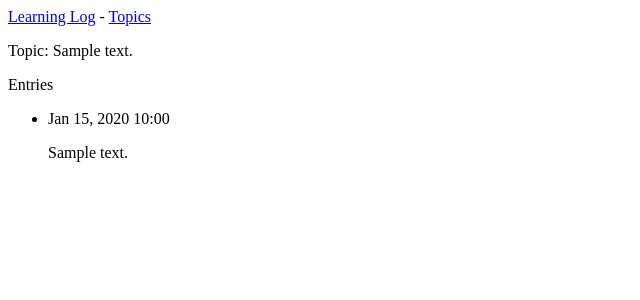
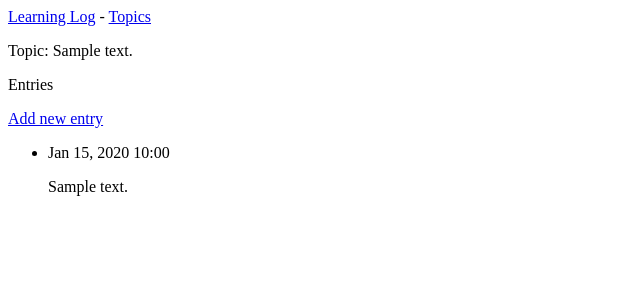
Before and after one commit to Wruthless/learning-log-python, a Django app: page /topics/1/ in a window 1280 px wide. Shown: the top 300 px of the page, without its empty margins (0-640 px from the left). Run offline with Django 4.2, Linux system fonts and the light colour scheme; tables that the repository leaves empty hold one stand-in row (values such as "Sample post").

Commit message:
Added functionality to add new entries to topics.

```diff
--- a/learning_logs/learning_logs/templates/topic.html
+++ b/learning_logs/learning_logs/templates/topic.html
@@ -5,6 +5,9 @@
 <p>Topic: {{ topic }}</p>
 
 <p>Entries</p>
+<p>
+    <a href="{% url 'learning_logs:new_entry' topic.id %}">Add new entry</a>
+</p>
 <ul>
     {% for entry in entries %}
     <li>
--- a/learning_logs/urls.py
+++ b/learning_logs/urls.py
@@ -17,4 +17,7 @@ urlpatterns = [
 
     # Add topic
     path('new_topic/', views.new_topic, name='new_topic'),
+
+    # Add entry
+    path('new_entry/<int:topic_id>/',views.new_entry, name='new_entry'),
 ]
--- a/learning_logs/views.py
+++ b/learning_logs/views.py
@@ -1,7 +1,8 @@
+from multiprocessing import context
 from django.shortcuts import render, redirect
 
 from .models import Topic
-from .forms import TopicForm
+from .forms import TopicForm, EntryForm
 
 # Create your views here.
 
@@ -56,3 +57,21 @@ def new_topic(request):
 
     # Send the form the template in the context dictionary.
     return render(request, 'learning_logs/learning_logs/templates/new_topic.html', context)
+
+def new_entry(request, topic_id):
+    '''Add a new entry for a particular topic'''
+    topic = Topic.objects.get(id=topic_id)
+
+    if request.method != 'POST':
+        form = EntryForm()
+    else:
+        form = EntryForm(data=request.POST)
+        if form.is_valid():
+            new_entry = form.save(commit=False)
+            new_entry.topic = topic
+            new_entry.save()
+
+            return redirect('learning_logs:topic', topic_id=topic_id)
+
+    context = {'topic':topic, 'form':form}
+    return render(request, 'learning_logs/learning_logs/templates/new_entry.html',context)
```
Also changed, not shown: learning_logs/forms.py (+8 -1 lines), learning_logs/learning_logs/templates/new_entry.html (added, +13 -0 lines), 4 other files.
